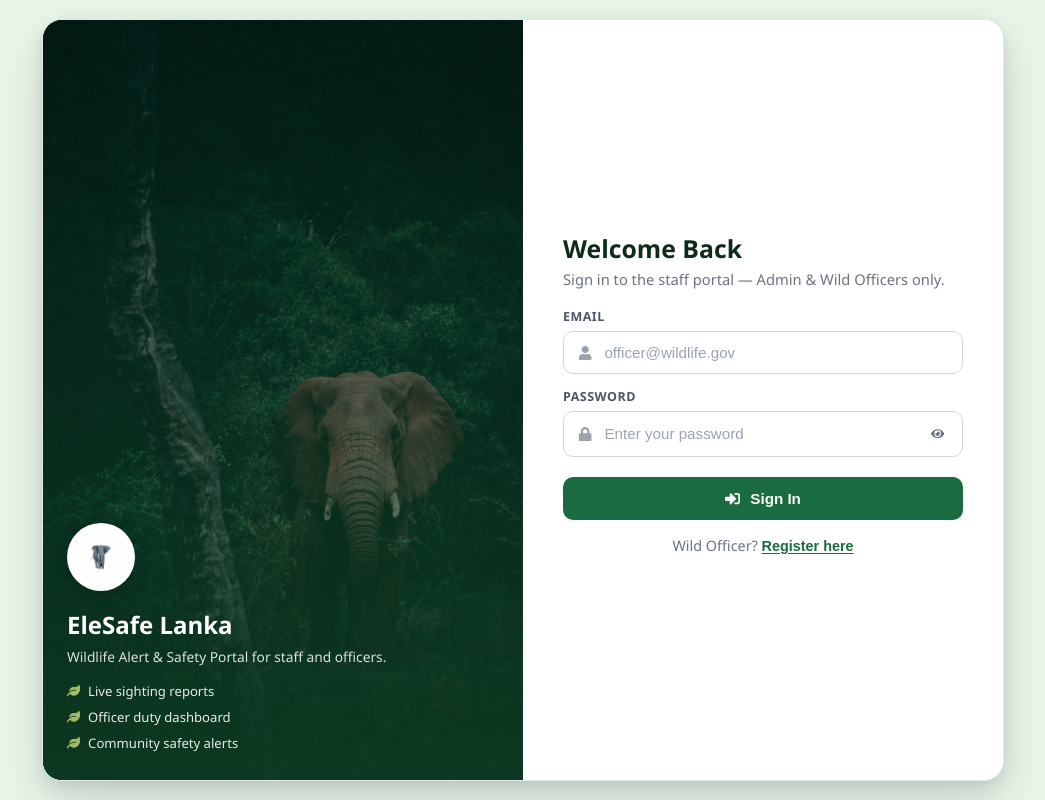
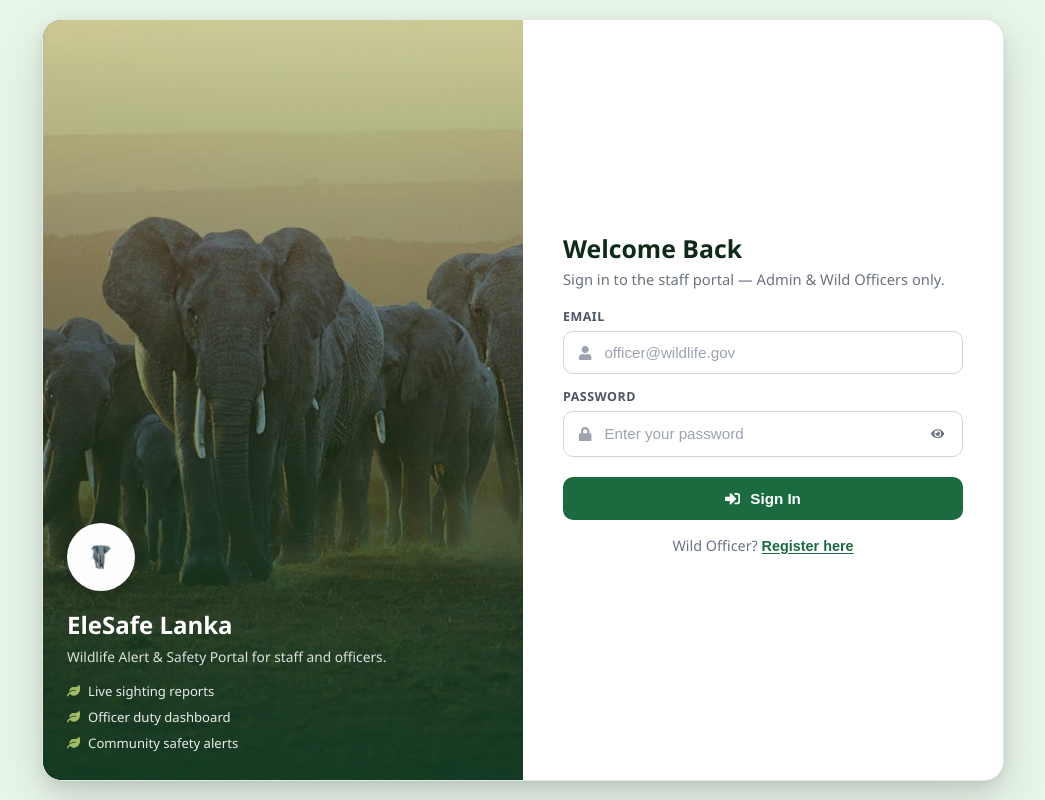
Before and after one commit to chalanaishara/eleSafe_web, a React (Vite) app: page / in a window 1280 px wide. Shown: the whole page, without its empty margins (117-1162 px from the left). Built offline with nearby package versions, Linux system fonts and the light colour scheme; no server answers.

Commit message:
set login page image

```diff
--- a/src/styles/auth.css
+++ b/src/styles/auth.css
@@ -33,7 +33,7 @@
 /* Brand panel */
 .auth-brand {
   position: relative;
-  background: #0d3b22 url("/elephant-bg.jpg") center / cover no-repeat;
+  background: #0d3b22 url("/elephant-brand.jpg") center / cover no-repeat;
   min-height: 520px;
   display: flex;
   align-items: flex-end;
```
Also changed, not shown: public/elephant-brand.jpg (added).
